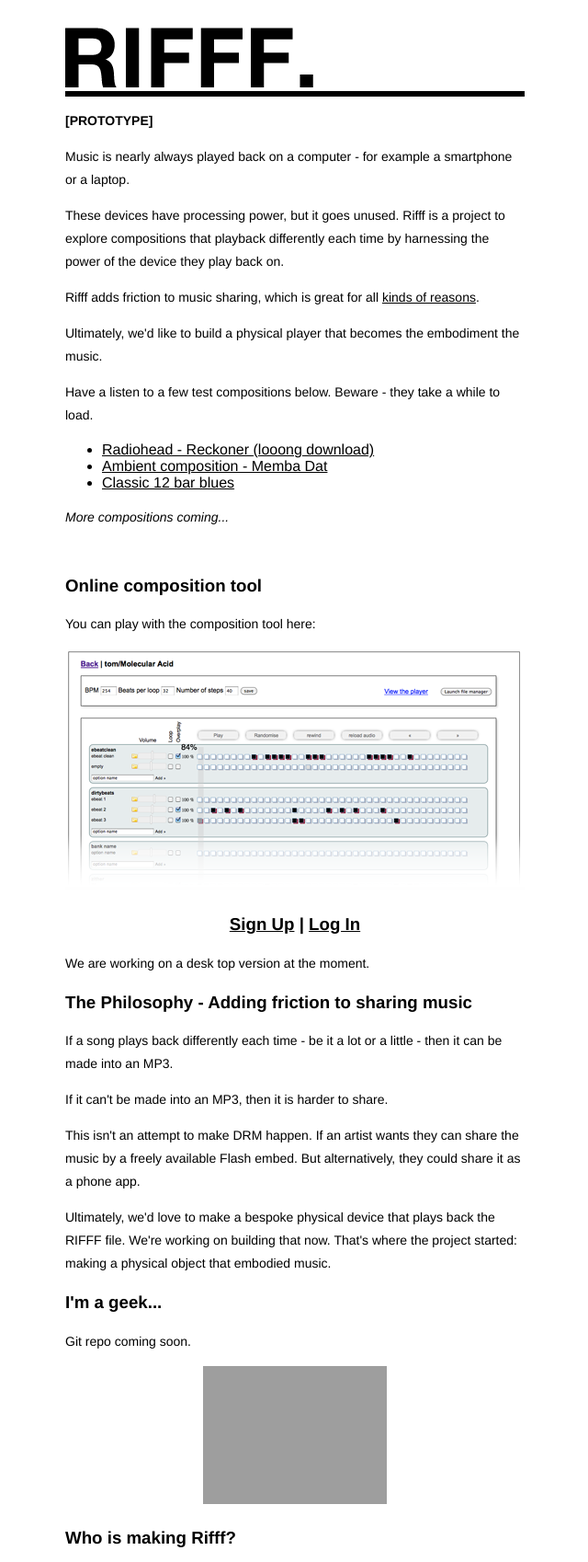
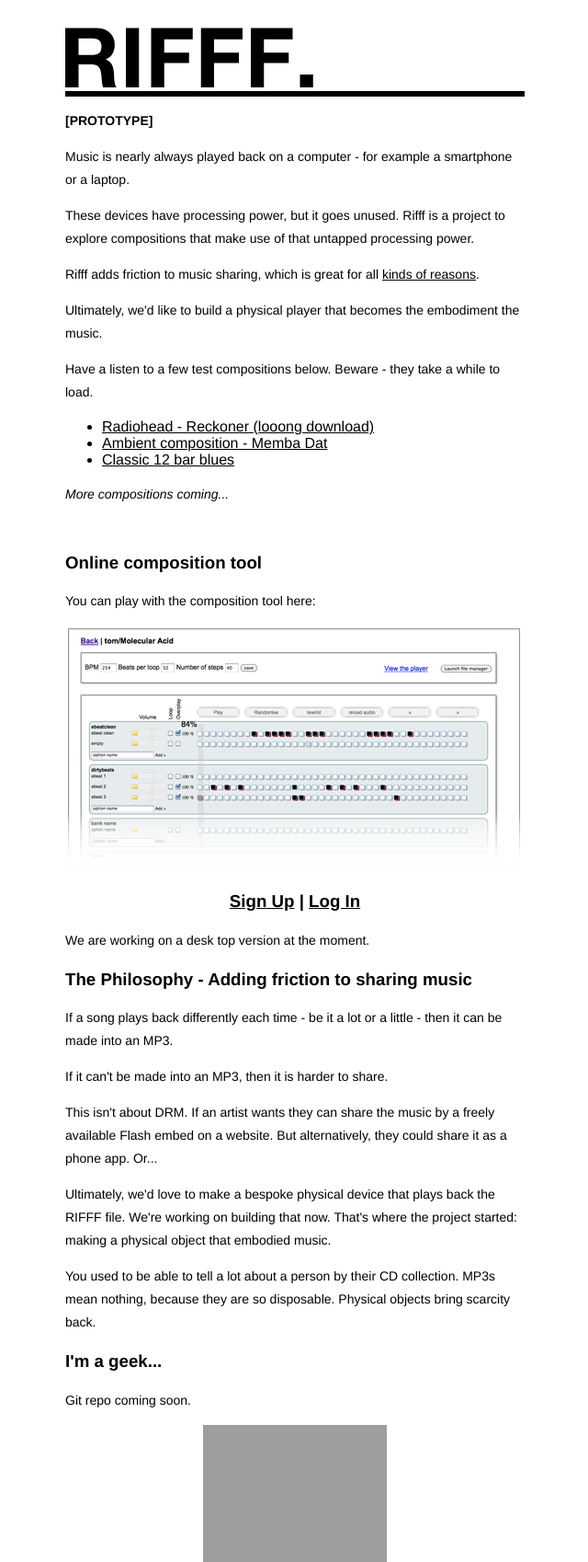
Before and after one commit to jimmytidey/rifff.co.uk, a PHP site: page / in a window 1280 px wide. Shown: the top 1698 px of the page at 92% size, without its empty margins (319-959 px from the left). Run offline with PHP 8.4, Linux system fonts and the light colour scheme; grey boxes are pictures that could not be loaded.

Commit message:
automated commit

```diff
--- a/html/index.php
+++ b/html/index.php
@@ -17,7 +17,7 @@
 
 				<p>Music is nearly always played back on a computer - for example a smartphone or a laptop.</p>
 
-				<p>These devices have processing power, but it goes unused. Rifff is a project to explore compositions that playback differently each time by harnessing the power of the device they play back on.</p>
+				<p>These devices have processing power, but it goes unused. Rifff is a project to explore compositions that make use of that untapped processing power.</p>
 
 				<p>Rifff adds friction to music sharing, which is great for all <a href='#friction'>kinds of reasons</a>.</p>
 
@@ -53,10 +53,11 @@
 
 				<p>If it can't be made into an MP3, then it is harder to share.</p>
 
-				<p>This isn't an attempt to make DRM happen. If an artist wants they can share the music by a freely available Flash embed. But alternatively, they could share it as a phone app.</p>
+				<p>This isn't about DRM. If an artist wants they can share the music by a freely available Flash embed on a website. But alternatively, they could share it as a phone app. Or...</p>
 
 				<p>Ultimately, we'd love to make a bespoke physical device that plays back the RIFFF file. We're working on building that now. That's where the project started: making a physical object that embodied music.</p>
 
+				<p>You used to be able to tell a lot about a person by their CD collection. MP3s mean nothing, because they are so disposable. Physical objects bring scarcity back.</p>
 
 				<h3>I'm a geek...</h3>
 
```
